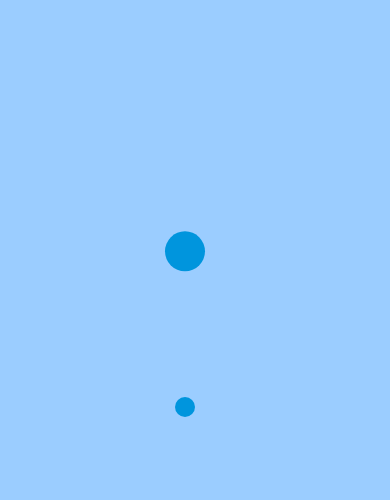
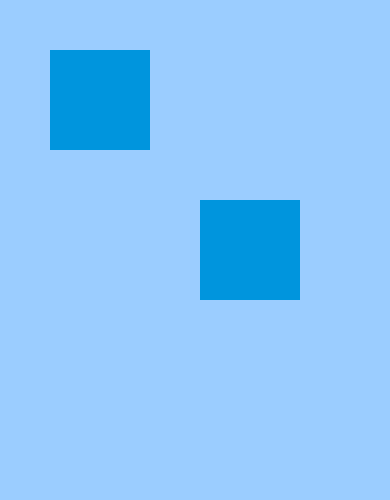
Before and after one commit to Pooler22/Retro-Ball, a website: page Retro-Balls/www/index.html in a window 390 px wide. Drawn offline with Linux system fonts and the light colour scheme.

Commit message:
change structure, add some class

```diff
--- a/Retro-Balls/www/css/index.css
+++ b/Retro-Balls/www/css/index.css
@@ -7,7 +7,13 @@ html, body {
     height: 100%;
 }
 canvas {
-    display: block;
+  display: block;
+    position: absolute;
+    margin: auto;
+    top: 0;
+    bottom: 0;
+    left: 0;
+    right: 0;
 }
 body {
     overflow: hidden;
--- a/Retro-Balls/www/index.html
+++ b/Retro-Balls/www/index.html
@@ -3,22 +3,31 @@
 
 <head>
     <meta charset="utf-8" />
-  <link rel="stylesheet" type="text/css" href="css/index.css">
+    <link rel="stylesheet" type="text/css" href="css/index.css">
     <title>Retro balls</title>
 </head>
 
 <body>
-    <canvas id="myCanvas">
+    <canvas id="ui">
+
+    </canvas>
+    <canvas id="game">
         Your browser does not support the canvas element.
+    </canvas>
+    <canvas id="background">
     </canvas>
 
     <div id="example"></div>
     <script src="scripts/browser.min.js"></script>
-
+    <script type="application/javascript" src="scripts/drawable.js"></script>
+    <script type="application/javascript" src="scripts/circle.js"></script>
     <script type="application/javascript" src="scripts/controls.js"></script>
     <script type="application/javascript" src="scripts/hole.js"></script>
     <script type="application/javascript" src="scripts/ball.js"></script>
     <script type="application/javascript" src="scripts/game.js"></script>
+    <script type="application/javascript" src="scripts/button.js"></script>
+    <script type="application/javascript" src="scripts/ui.js"></script>
+    <script type="application/javascript" src="scripts/core.js"></script>
 
     <!-- <script type="text/javascript" src="cordova.js"></script>
     <script type="text/javascript" src="scripts/platformOverrides.js"></script>
--- a/Retro-Balls/www/scripts/ball.js
+++ b/Retro-Balls/www/scripts/ball.js
@@ -1,20 +1,9 @@
 // jshint  esversion: 6
-class Ball {
-    constructor(radius, startPositionX, startPositionY) {
-        this.radius = radius;
-        this.startPositionX = this.positionX = startPositionX - radius;
-        this.startPositionY = this.positionY = startPositionY - radius;
-        this.color = "#0095DD";
+class Ball extends Circle {
+    constructor(radius, positionX, positionY, color) {
+        super(radius, positionX, positionY, color);
         this.speedX = 0;
         this.speedY = 0;
-    }
-
-    draw() {
-        ctx.beginPath();
-        ctx.arc(ball.positionX, ball.positionY, this.radius, 0, Math.PI * 2);
-        ctx.fillStyle = this.color;
-        ctx.fill();
-        ctx.closePath();
     }
 
     addSpeed(x, y) {
--- /dev/null
+++ b/Retro-Balls/www/scripts/button.js
@@ -0,0 +1,21 @@
+// jshint  esversion: 6
+
+class Button extends Drawable {
+    constructor(text, positionX, positionY, width, height, color) {
+      super();
+        this.text = text;
+        this.positionX = positionX - (width/2);
+        this.positionY = positionY - (height/2);
+        this.width = width;
+        this.height = height;
+        this.color = color;
+    }
+
+    draw() {
+        ctx.beginPath();
+        ctx.fillRect (this.positionX, this.positionY, this.width, this.height);
+        ctx.fillStyle = this.color;
+        ctx.fill();
+        ctx.closePath();
+    }
+}
--- /dev/null
+++ b/Retro-Balls/www/scripts/circle.js
@@ -0,0 +1,18 @@
+// jshint  esversion: 6
+class Circle extends Drawable {
+    constructor(radius, positionX, positionY, color) {
+      super();
+        this.radius = radius;
+        this.positionX = positionX - radius;
+        this.positionY = positionY - radius;
+        this.color = color;
+    }
+
+    draw() {
+        ctx.beginPath();
+        ctx.arc(this.positionX, this.positionY, this.radius, 0, Math.PI * 2);
+        ctx.fillStyle = this.color;
+        ctx.fill();
+        ctx.closePath();
+    }
+}
--- a/Retro-Balls/www/scripts/controls.js
+++ b/Retro-Balls/www/scripts/controls.js
@@ -6,4 +6,58 @@ class Controls {
         this.upPressed = false;
         this.downPressed = false;
     }
+
+    keyUpHandler(e) {
+        switch (e.keyCode) {
+            case 37:
+                this.leftPressed = false;
+                break;
+            case 38:
+                this.upPressed = false;
+                break;
+            case 39:
+                this.rightPressed = false;
+                break;
+            case 40:
+                this.downPressed = false;
+                break;
+        }
+    }
+
+    keyDownHandler(e) {
+        switch (e.keyCode) {
+            case 37:
+                this.leftPressed = true;
+                ball.addSpeed(1, 0);
+                break;
+            case 38:
+                this.upPressed = true;
+                ball.addSpeed(0, 1);
+                break;
+            case 39:
+                this.rightPressed = true;
+                ball.addSpeed(-1, 0);
+                break;
+            case 40:
+                this.downPressed = true;
+                ball.addSpeed(0, -1);
+                break;
+        }
+    }
+
+    mouseMoveHandler(e) {
+        var relativeX = e.clientX - canvas.offsetLeft;
+        var relativeY = e.clientY - canvas.offsetTop;
+        if (relativeX > 0 && relativeX < canvas.width && relativeY > 0 && relativeY < canvas.height) {
+            ball.addSpeed(((canvas.width / 2) - relativeX) / 5000, ((canvas.height / 2) - relativeY) / 5000);
+        }
+    }
+
+    static onSuccess(acceleration) {
+        ball.addSpeed(acceleration.x, -acceleration.y);
+    }
+
+    static onError() {
+        console.log('onError!');
+    }
 }
--- /dev/null
+++ b/Retro-Balls/www/scripts/core.js
@@ -0,0 +1,8 @@
+// jshint  esversion: 6
+
+window.onload = () => {
+    var game = new Game();
+    var ui = new UI();
+    ui.init();
+    //game.init();
+};
--- /dev/null
+++ b/Retro-Balls/www/scripts/drawable.js
@@ -0,0 +1,6 @@
+// jshint  esversion: 6
+class Drawable {
+    constructor() {}
+    draw() {}
+    update() {}
+}
--- a/Retro-Balls/www/scripts/game.js
+++ b/Retro-Balls/www/scripts/game.js
@@ -1,92 +1,35 @@
 // jshint  esversion: 6
-
 var ctx, ball, hole, canvas, controls;
 
-window.onload = () => {
-    canvas = document.getElementById('myCanvas');
+
+class Game {
+
+    init() {
+        canvas = document.getElementById('game');
         if (canvas.getContext) {
             ctx = canvas.getContext('2d');
             ctx.canvas.style.backgroundColor = "rgb(155,205,255)";
             ctx.canvas.width = window.innerWidth;
             ctx.canvas.height = window.innerHeight;
 
-        ball = new Ball(10, canvas.width / 2, canvas.height / 2 - 5);
-        hole = new Hole(20, canvas.width / 2 + 10, canvas.height / 3 - 10);
+            ball = new Ball(10, canvas.width / 2, canvas.height / 2 - 5, "#0095DD");
+            hole = new Hole(20, canvas.width / 2 + 10, canvas.height / 3 - 10, "#0095DD");
             controls = new Controls();
 
-
-        document.addEventListener("keydown", keyDownHandler, false);
-        document.addEventListener("keyup", keyUpHandler, false);
-        document.addEventListener("mousemove", mouseMoveHandler, false);
-        render();
-    }
-};
-
-
-
-function onSuccess(acceleration) {
-    ball.addSpeed(acceleration.x, -acceleration.y);
-}
-
-function onError() {
-    console.log('onError!');
-}
-
-function keyDownHandler(e) {
-    switch (e.keyCode) {
-        case 37:
-            controls.leftPressed = true;
-            ball.addSpeed(1, 0);
-            break;
-        case 38:
-            controls.upPressed = true;
-            ball.addSpeed(0, 1);
-            break;
-        case 39:
-            controls.rightPressed = true;
-            ball.addSpeed(-1, 0);
-            break;
-        case 40:
-            controls.downPressed = true;
-            ball.addSpeed(0, -1);
-            break;
+            document.addEventListener("keydown", controls.keyDownHandler, false);
+            document.addEventListener("keyup", controls.keyUpHandler, false);
+            document.addEventListener("mousemove", controls.mouseMoveHandler, false);
+            Game.render();
         }
     }
 
-function keyUpHandler(e) {
-    switch (e.keyCode) {
-        case 37:
-            controls.leftPressed = false;
-            break;
-        case 38:
-            controls.upPressed = false;
-            break;
-        case 39:
-            controls.rightPressed = false;
-            break;
-        case 40:
-            controls.downPressed = false;
-            break;
-    }
+    static render() {
+        Game.update();
+        Game.draw();
+        window.requestAnimationFrame(Game.render, ctx);
     }
 
-function mouseMoveHandler(e) {
-    var relativeX = e.clientX - canvas.offsetLeft;
-    var relativeY = e.clientY - canvas.offsetTop;
-    if (relativeX > 0 && relativeX < canvas.width && relativeY > 0 && relativeY < canvas.height) {
-        ball.addSpeed(((canvas.width / 2) - relativeX) / 5000, ((canvas.height / 2) - relativeY) / 5000);
-        // ball.positionX = relativeX - 100 / 2;
-        // ball.positionY = relativeY - 100 / 2;
-    }
-}
-
-function render() {
-    update();
-    draw();
-    window.requestAnimationFrame(render, ctx);
-}
-
-function update() {
+    static update() {
         ball.friction();
         if (hole.colision(ball)) {
             document.location.reload();
@@ -94,8 +37,9 @@ function update() {
         ball.colisionInside(0, 0, canvas.width, canvas.height);
     }
 
-function draw() {
+    static draw() {
         ctx.clearRect(0, 0, canvas.width, canvas.height);
         ball.draw();
         hole.draw();
     }
+}
--- a/Retro-Balls/www/scripts/hole.js
+++ b/Retro-Balls/www/scripts/hole.js
@@ -1,19 +1,5 @@
 // jshint  esversion: 6
-class Hole {
-    constructor(radius, positionX, positionY) {
-        this.radius = radius;
-        this.positionX = positionX - radius;
-        this.positionY = positionY - radius;
-        this.color = "#0095DD";
-    }
-
-    draw() {
-        ctx.beginPath();
-        ctx.arc(this.positionX, this.positionY, this.radius, 0, Math.PI * 2);
-        ctx.fillStyle = this.color;
-        ctx.fill();
-        ctx.closePath();
-    }
+class Hole extends Circle {
 
     colision(ball) {
         if (Math.pow((this.radius + ball.radius), 2) >= Math.pow(Math.abs((ball.positionX) - (this.positionX)) +
--- a/Retro-Balls/www/scripts/index.js
+++ b/Retro-Balls/www/scripts/index.js
@@ -15,7 +15,7 @@
             console.log(navigator.accelerometer);
         }
         var options = { frequency: 500 };  // Update every 3 seconds
-        var watchID = navigator.accelerometer.watchAcceleration(onSuccess, onError, options);
+        var watchID = navigator.accelerometer.watchAcceleration(Controls.onSuccess, Controls.onError, options);
     }
 
 
--- /dev/null
+++ b/Retro-Balls/www/scripts/ui.js
@@ -0,0 +1,40 @@
+// jshint  esversion: 6
+var ctx, canvas, controls, button1, button2;
+
+class UI {
+
+    init() {
+        canvas = document.getElementById('ui');
+        if (canvas.getContext) {
+            ctx = canvas.getContext('2d');
+            ctx.canvas.style.backgroundColor = "rgb(155,205,255)";
+            ctx.canvas.width = window.innerWidth;
+            ctx.canvas.height = window.innerHeight;
+
+            button1 = new Button("Start",100,100,100,100,"#0095DD");
+            button2 = new Button("Opcje",250,250,100,100,"#0095DD");
+
+            UI.render();
+        }
+    }
+
+    static render() {
+        UI.update();
+        UI.draw();
+        window.requestAnimationFrame(UI.render, ctx);
+    }
+
+    static update() {
+        // ball.friction();
+        // if (hole.colision(ball)) {
+        //     document.location.reload();
+        // }
+        // ball.colisionInside(0, 0, canvas.width, canvas.height);
+    }
+
+    static draw() {
+        ctx.clearRect(0, 0, canvas.width, canvas.height);
+        button1.draw();
+        button2.draw();
+    }
+}
```
Lines whose indentation alone changed are shown as unchanged.
